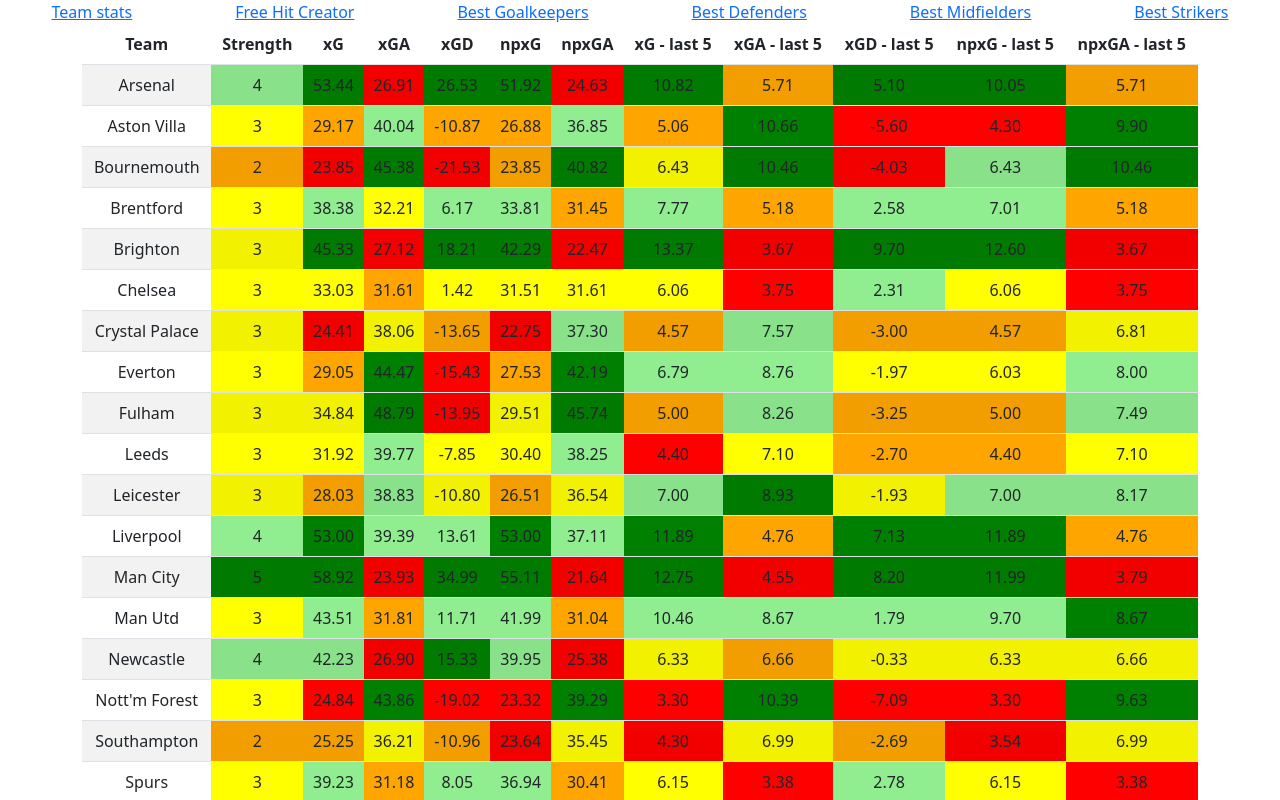
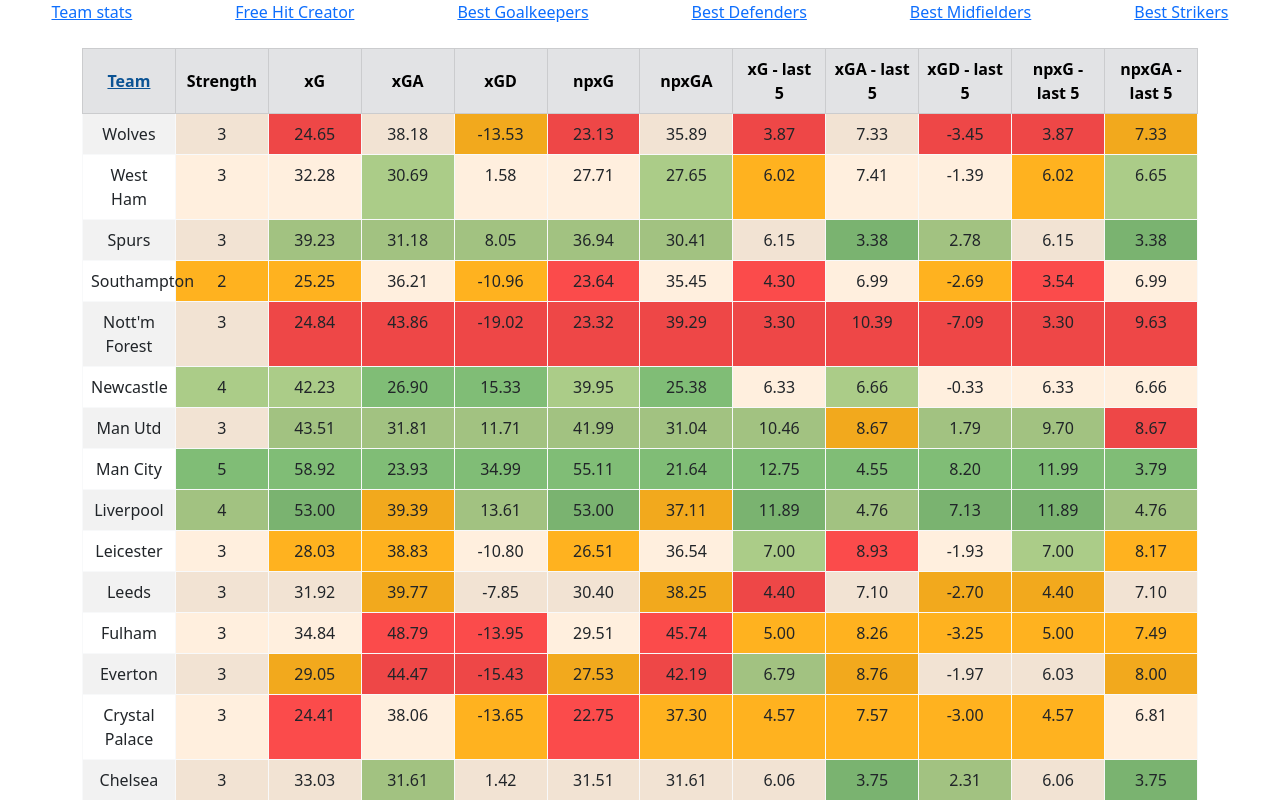
Before and after one commit to szymonp1992/fpl-data-app, a Vue app: page / in a window 1280 px wide. Shown: the top 800 px of the page. Built offline with nearby package versions, Linux system fonts and the light colour scheme.

Commit message:
Finished teams stats tab

```diff
--- a/src/views/TeamStats.vue
+++ b/src/views/TeamStats.vue
@@ -1,20 +1,104 @@
 <template>
-  <div class="container">
-    <table class="table table-striped">
+  <div class="container mt-4">
+    <table class="table table-striped table-bordered border-light teams-table">
       <thead>
-        <tr>
-          <th scope="col" @click="sortColumn('name')">Team</th>
-          <th scope="col" @click="sortColumn('strength')">Strength</th>
-          <th scope="col" @click="sortColumn('xG')">xG</th>
-          <th scope="col" @click="sortColumn('xGA')">xGA</th>
-          <th scope="col" @click="sortColumn('xGD')">xGD</th>
-          <th scope="col" @click="sortColumn('npxG')">npxG</th>
-          <th scope="col" @click="sortColumn('npxGA')">npxGA</th>
-          <th scope="col" @click="sortColumn('last5xG')">xG - last 5</th>
-          <th scope="col" @click="sortColumn('last5xGA')">xGA - last 5</th>
-          <th scope="col" @click="sortColumn('last5xGD')">xGD - last 5</th>
-          <th scope="col" @click="sortColumn('last5npxG')">npxG - last 5</th>
-          <th scope="col" @click="sortColumn('last5npxGA')">npxGA - last 5</th>
+        <tr class="table-secondary">
+          <th
+            scope="col"
+            @click="sortColumn('name')"
+            id="name-header"
+            :class="activeHeader === 'name-header' ? 'active-header' : ''"
+          >
+            Team
+          </th>
+          <th
+            scope="col"
+            @click="sortColumn('strength')"
+            id="strength-header"
+            :class="activeHeader === 'strength-header' ? 'active-header' : ''"
+          >
+            Strength
+          </th>
+          <th
+            scope="col"
+            @click="sortColumn('xG')"
+            id="xg-header"
+            :class="activeHeader === 'xg-header' ? 'active-header' : ''"
+          >
+            xG
+          </th>
+          <th
+            scope="col"
+            @click="sortColumn('xGA')"
+            id="xga-header"
+            :class="activeHeader === 'xga-header' ? 'active-header' : ''"
+          >
+            xGA
+          </th>
+          <th
+            scope="col"
+            @click="sortColumn('xGD')"
+            id="xgd-header"
+            :class="activeHeader === 'xgd-header' ? 'active-header' : ''"
+          >
+            xGD
+          </th>
+          <th
+            scope="col"
+            @click="sortColumn('npxG')"
+            id="npxg-header"
+            :class="activeHeader === 'npxg-header' ? 'active-header' : ''"
+          >
+            npxG
+          </th>
+          <th
+            scope="col"
+            @click="sortColumn('npxGA')"
+            id="npxga-header"
+            :class="activeHeader === 'npxga-header' ? 'active-header' : ''"
+          >
+            npxGA
+          </th>
+          <th
+            scope="col"
+            @click="sortColumn('last5xG')"
+            id="last5xg-header"
+            :class="activeHeader === 'last5xg-header' ? 'active-header' : ''"
+          >
+            xG - last 5
+          </th>
+          <th
+            scope="col"
+            @click="sortColumn('last5xGA')"
+            id="last5xga-header"
+            :class="activeHeader === 'last5xga-header' ? 'active-header' : ''"
+          >
+            xGA - last 5
+          </th>
+          <th
+            scope="col"
+            @click="sortColumn('last5xGD')"
+            id="last5xgd-header"
+            :class="activeHeader === 'last5xgd-header' ? 'active-header' : ''"
+          >
+            xGD - last 5
+          </th>
+          <th
+            scope="col"
+            @click="sortColumn('last5npxG')"
+            id="last5npxg-header"
+            :class="activeHeader === 'last5npxg-header' ? 'active-header' : ''"
+          >
+            npxG - last 5
+          </th>
+          <th
+            scope="col"
+            @click="sortColumn('last5npxGA')"
+            id="last5npxga-header"
+            :class="activeHeader === 'last5npxga-header' ? 'active-header' : ''"
+          >
+            npxGA - last 5
+          </th>
         </tr>
       </thead>
       <tbody>
@@ -30,24 +114,28 @@
           >
             {{ team.strength }}
           </td>
-          <td :class="colorCells('xG', team.xG)">{{ team.xG }}</td>
-          <td :class="colorCells('xGA', team.xGA)">{{ team.xGA }}</td>
-          <td :class="colorCells('xGD', team.xGD)">{{ team.xGD }}</td>
-          <td :class="colorCells('npxG', team.npxG)">{{ team.npxG }}</td>
-          <td :class="colorCells('npxGA', team.npxGA)">{{ team.npxGA }}</td>
-          <td :class="colorCells('last5xG', team.last5xG)">
+          <td :class="colorCells('xG', team.xG, 'desc')">{{ team.xG }}</td>
+          <td :class="colorCells('xGA', team.xGA, 'asc')">{{ team.xGA }}</td>
+          <td :class="colorCells('xGD', team.xGD, 'desc')">{{ team.xGD }}</td>
+          <td :class="colorCells('npxG', team.npxG, 'desc')">
+            {{ team.npxG }}
+          </td>
+          <td :class="colorCells('npxGA', team.npxGA, 'asc')">
+            {{ team.npxGA }}
+          </td>
+          <td :class="colorCells('last5xG', team.last5xG, 'desc')">
             {{ team.last5xG }}
           </td>
-          <td :class="colorCells('last5xGA', team.last5xGA)">
+          <td :class="colorCells('last5xGA', team.last5xGA, 'asc')">
             {{ team.last5xGA }}
           </td>
-          <td :class="colorCells('last5xGD', team.last5xGD)">
+          <td :class="colorCells('last5xGD', team.last5xGD, 'desc')">
             {{ team.last5xGD }}
           </td>
-          <td :class="colorCells('last5npxG', team.last5npxG)">
+          <td :class="colorCells('last5npxG', team.last5npxG, 'desc')">
             {{ team.last5npxG }}
           </td>
-          <td :class="colorCells('last5npxGA', team.last5npxGA)">
+          <td :class="colorCells('last5npxGA', team.last5npxGA, 'asc')">
             {{ team.last5npxGA }}
           </td>
         </tr>
@@ -66,16 +154,10 @@
 
     // Variables keeping track of what column are we sorting and in which direction
     const currentSort = ref("name");
-    const currentSortDir = ref("asc");
+    const currentSortDir = ref("desc");
 
-    // Function to recognize when we are sorting by the same column and flip direction
-    function sortColumn(s) {
-      //if s == current sort, reverse
-      if (s === currentSort.value) {
-        currentSortDir.value = currentSortDir.value === "asc" ? "desc" : "asc";
-      }
-      currentSort.value = s;
-    }
+    // Active header name to be updated to show which column dictates the sorting
+    const activeHeader = ref("name-header");
 
     const sortedTeams = computed(() => {
       return teamsList.value.sort((a, b) => {
@@ -98,6 +180,16 @@
         }
       });
     });
+
+    // Function to recognize when we are sorting by the same column and flip direction
+    function sortColumn(s) {
+      //if s == current sort, reverse
+      activeHeader.value = event.target.id;
+      if (s === currentSort.value) {
+        currentSortDir.value = currentSortDir.value === "asc" ? "desc" : "asc";
+      }
+      currentSort.value = s;
+    }
 
     // Sorter function for teams' names in array of objects from FPL API
     function sortFPLAlphabetically(a, b) {
@@ -134,22 +226,38 @@
     }
 
     // Function that colors cells according to how high the value is. 4 best get the green, 4 worst - red. In between - steps 4 at a time
-    function colorCells(prop, value) {
+    function colorCells(prop, value, order) {
       const arrayOfValues = sortValues(prop);
       if (arrayOfValues.indexOf(value) < 4) {
-        return "green";
+        if (order === "desc") {
+          return "green";
+        } else if (order === "asc") {
+          return "red";
+        }
       }
       if (arrayOfValues.indexOf(value) < 8) {
-        return "lightgreen";
+        if (order === "desc") {
+          return "lightgreen";
+        } else if (order === "asc") {
+          return "orange";
+        }
       }
       if (arrayOfValues.indexOf(value) < 12) {
         return "yellow";
       }
       if (arrayOfValues.indexOf(value) < 16) {
-        return "orange";
+        if (order === "desc") {
+          return "orange";
+        } else if (order === "asc") {
+          return "lightgreen";
+        }
       }
       if (arrayOfValues.indexOf(value) < 20) {
-        return "red";
+        if (order === "desc") {
+          return "red";
+        } else if (order === "asc") {
+          return "green";
+        }
       }
     }
 
@@ -250,7 +358,7 @@
       sortValues("xG");
     });
 
-    return { teamsList, sortedTeams, sortColumn, colorCells };
+    return { teamsList, sortedTeams, sortColumn, colorCells, activeHeader };
   },
 };
 </script>
@@ -261,19 +369,36 @@
   text-align: center;
 }
 
+th {
+  vertical-align: middle;
+}
+
+.teams-table thead tr th:hover {
+  cursor: pointer;
+}
+
 .green {
-  background-color: green;
+  background-color: #80bd76;
 }
 .red {
-  background-color: red;
+  background-color: #fb4b4b;
 }
 .yellow {
-  background-color: yellow;
+  background-color: #ffefde;
 }
 .lightgreen {
-  background-color: lightgreen;
+  background-color: #abcc88;
 }
 .orange {
-  background-color: orange;
+  background-color: #ffb21f;
+}
+.active-header {
+  text-decoration: underline;
+  color: #0b5394;
+}
+
+table {
+  table-layout: fixed;
+  width: 100%;
 }
 </style>
```
